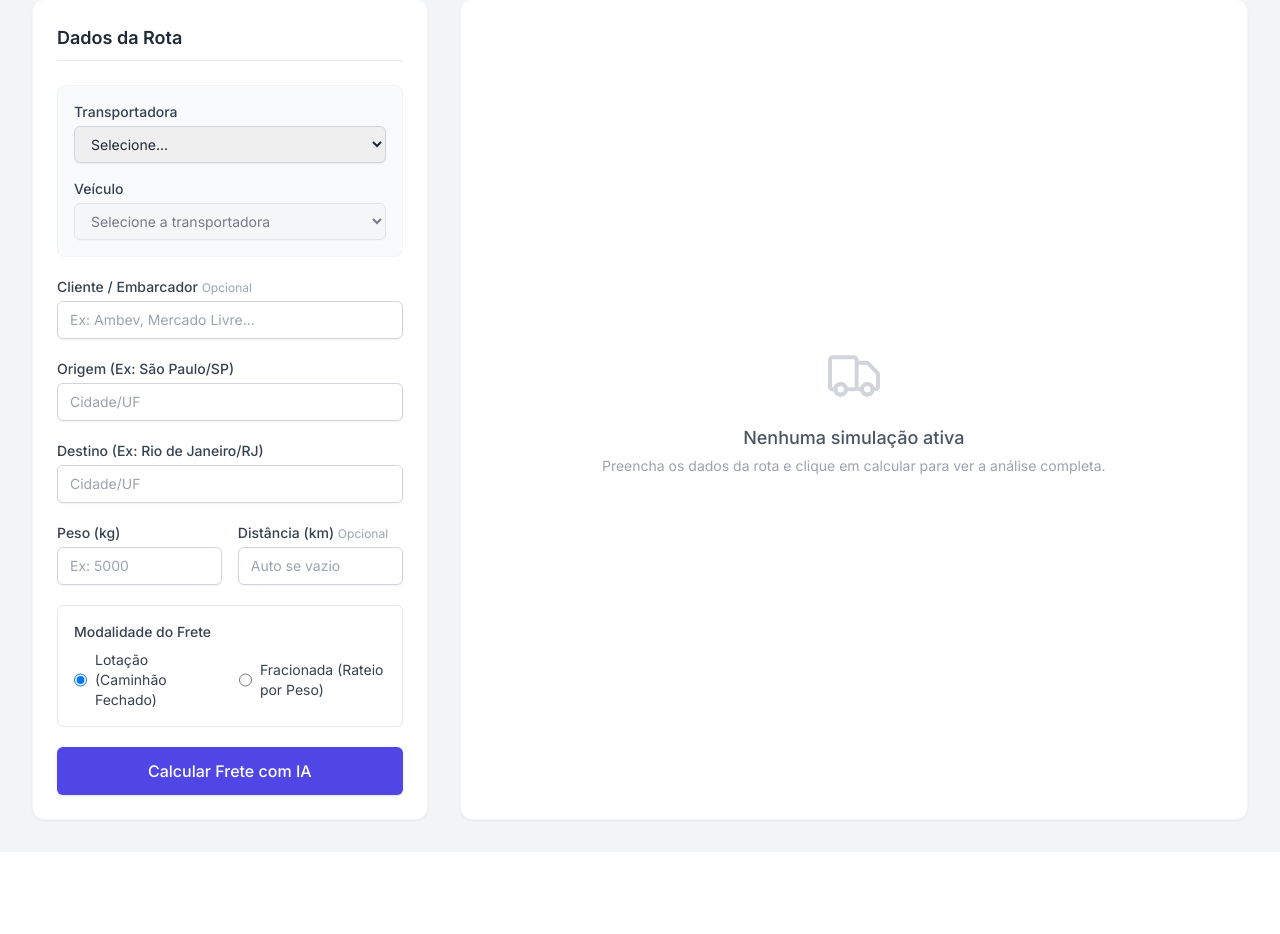
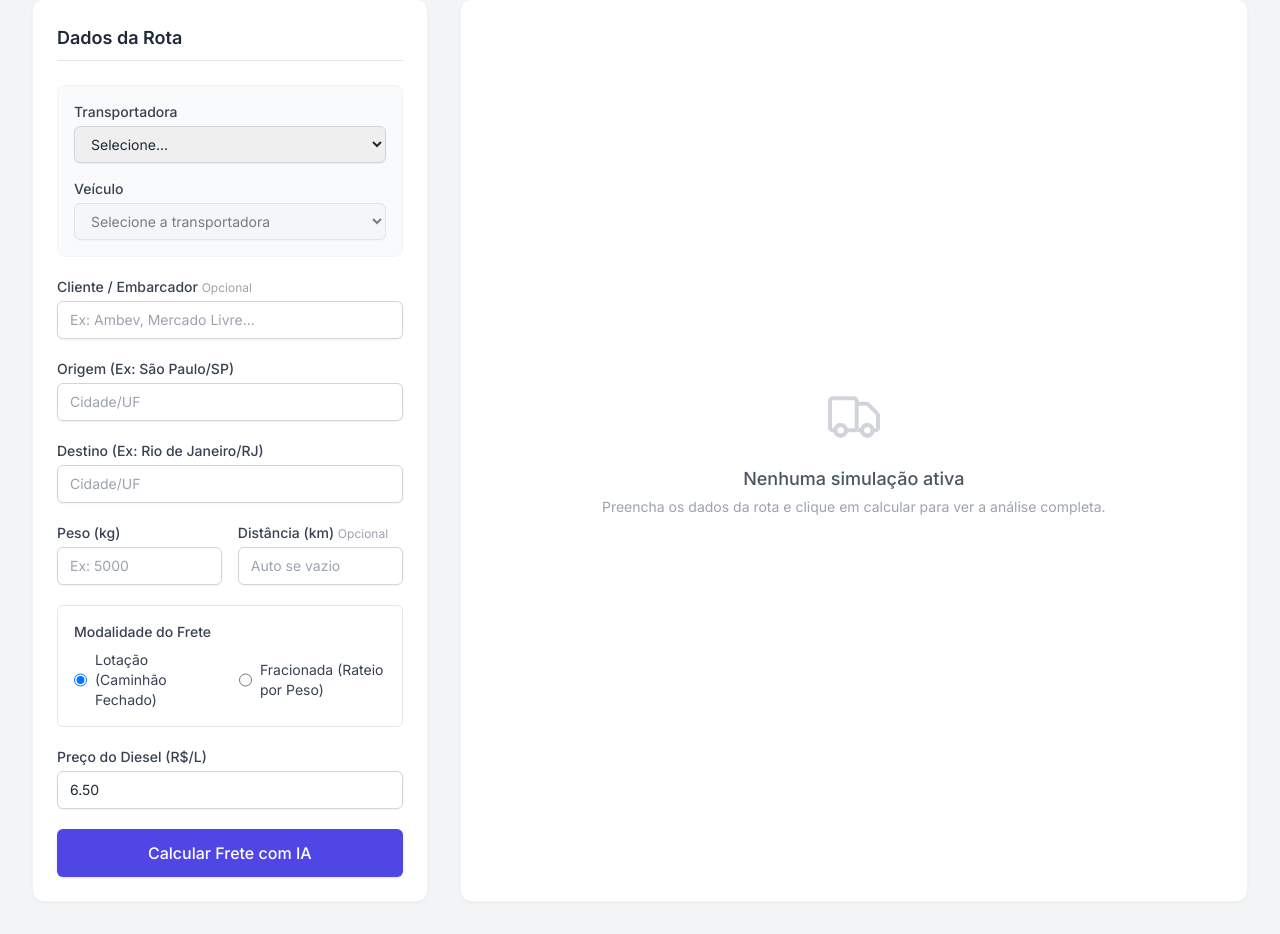
Before and after one commit to vsfrancisco/frete-ia, a FastAPI app: page / in a window 1280 px wide. Shown: the part 103-1037 px from the top of the page. Before the commit the page ends 925 px from the top, so only its background shows below. Run offline with FastAPI, Linux system fonts and the light colour scheme; data that the repository does not hold is empty; parts of the project's set-up code (start-up, migrations or seed data) failed here and were passed over; some libraries are stand-ins or nearby versions.

Commit message:
Atualização do diesel variavel

```diff
--- a/app/crud.py
+++ b/app/crud.py
@@ -30,8 +30,7 @@ def criar_simulacao(db: Session, dados: schemas.SimulacaoCreate):
 
     calculo = calcular_frete_completo(dados, db)
 
-    # Removemos o tipo_carga do dicionário para não quebrar o banco atual
-    dados_dict = dados.model_dump(exclude={"tipo_carga"})
+    dados_dict = dados.model_dump(exclude={"tipo_carga", "preco_diesel"})
 
     db_obj = models.SimulacaoFrete(
         **dados_dict,
--- a/app/schemas.py
+++ b/app/schemas.py
@@ -44,6 +44,7 @@ class SimulacaoCreate(BaseModel):
     peso_kg: float
     tipo_carga: str = "lotacao"
     cliente_nome: Optional[str] = None
+    preco_diesel: Optional[float] = None
 
 class SimulacaoFrete(BaseModel):
     id: int
--- a/templates/index.html
+++ b/templates/index.html
@@ -95,7 +95,7 @@
                     </div>
                 </div>
 
-                <!-- ADICIONE ESTE BLOCO NOVO AQUI -->
+                <!-- Lotação -->
                 <div class="mt-4 p-4 border border-gray-200 rounded-md bg-white">
                     <label class="block text-sm font-medium text-gray-700 mb-2">Modalidade do Frete</label>
                     <div class="flex flex-col sm:flex-row gap-4">
@@ -109,6 +109,13 @@
                         </label>
                     </div>
                 </div>
+
+                <!-- Variação do Diesel -->
+                <div>
+                    <label class="block text-sm font-medium text-gray-700 mb-1">Preço do Diesel (R$/L)</label>
+                    <input type="number" step="0.01" id="preco_diesel" value="6.50" class="w-full border border-gray-300 rounded-md shadow-sm py-2 px-3 focus:outline-none focus:ring-2 focus:ring-indigo-500 sm:text-sm transition">
+                </div>
+
 
                 <button type="submit" id="btn-calcular" class="w-full mt-6 bg-indigo-600 hover:bg-indigo-700 text-white font-medium py-3 px-4 rounded-md shadow transition flex justify-center items-center gap-2">
                     <span>Calcular Frete com IA</span>
@@ -266,6 +273,7 @@
                 transportadora_id: parseInt(selectTransp.value),
                 veiculo_id: parseInt(selectVeiculo.value),
                 cliente_nome: document.getElementById('cliente_nome').value || null,
+                preco_diesel: parseFloat(document.getElementById('preco_diesel').value),
                 origem: document.getElementById('origem').value,
                 destino: document.getElementById('destino').value,
                 peso_kg: parseFloat(document.getElementById('peso_kg').value),
@@ -292,6 +300,15 @@
                 }
 
                 const result = await res.json();
+
+                const rotaTexto = (dados.origem + " " + dados.destino).toUpperCase();
+            let badgeRisco = '<span class="bg-green-100 text-green-800 px-3 py-1 rounded-full text-xs font-bold border border-green-200 inline-block mt-2">🟢 Risco Normal</span>';
+
+            if (rotaTexto.includes('RJ') || rotaTexto.includes('RIO DE JANEIRO')) {
+                badgeRisco = '<span class="bg-red-100 text-red-800 px-3 py-1 rounded-full text-xs font-bold border border-red-200 shadow-sm animate-pulse inline-block mt-2">🔴 Risco Alto (Roubo de Carga)</span>';
+            } else if (rotaTexto.includes('SP') || rotaTexto.includes('SÃO PAULO')) {
+                badgeRisco = '<span class="bg-yellow-100 text-yellow-800 px-3 py-1 rounded-full text-xs font-bold border border-yellow-200 shadow-sm inline-block mt-2">🟡 Risco Médio (Tráfego/Pedágios)</span>';
+            }
 
                 // Preencher Resultados
                 document.getElementById('res-custo').innerText = formatarMoeda(result.custo_total);
```
Also changed, not shown: app/services/calculo_frete.py (+7 -2 lines).
